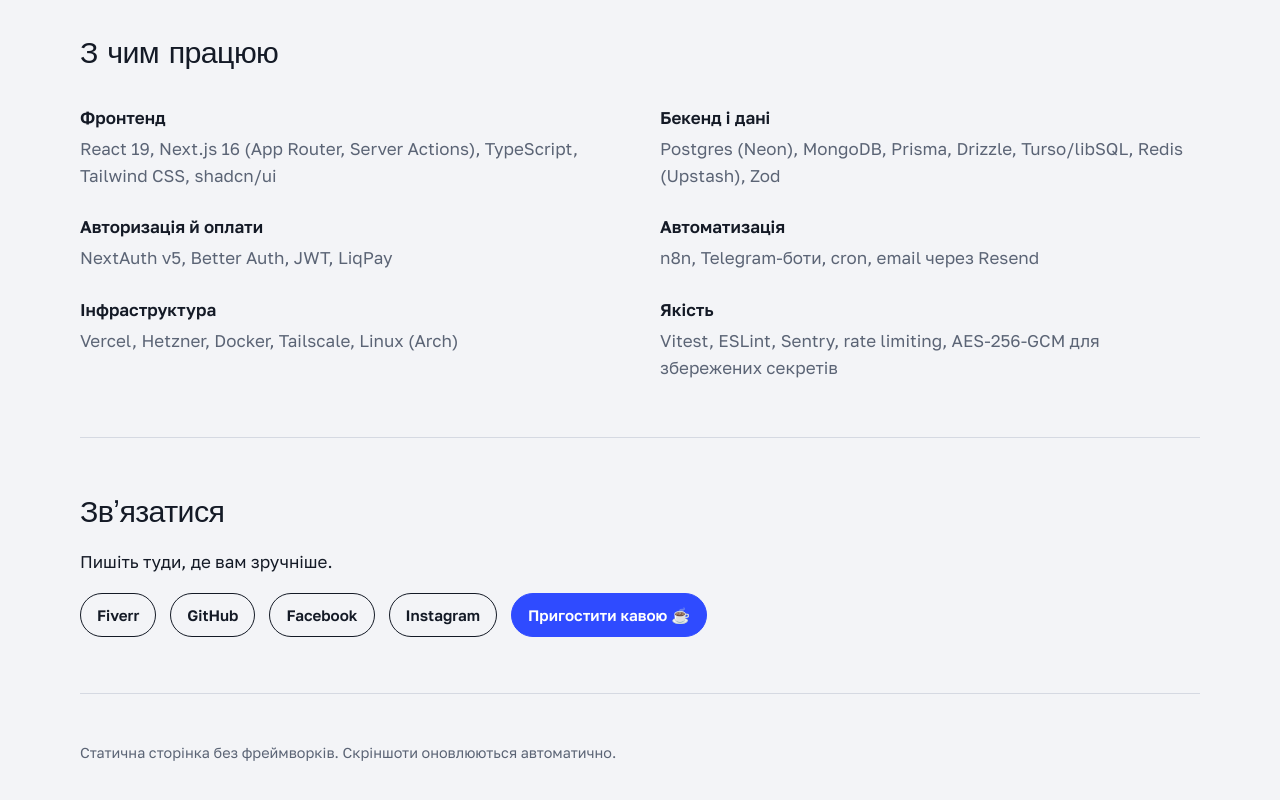
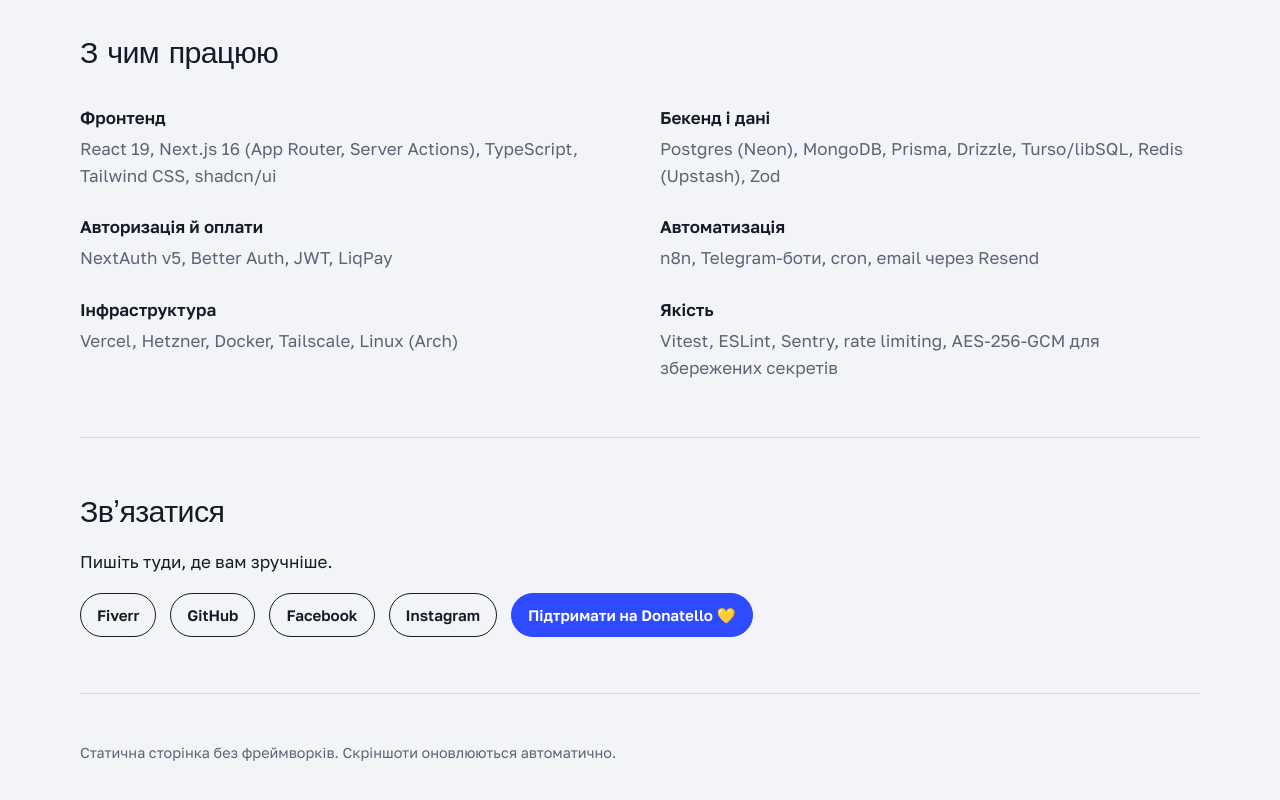
Before and after one commit to rollandss/rollandss.github.io, a website: page uk/index.html in a window 1280 px wide. Shown: the part 4645-5445 px from the top of the page. Drawn offline with Linux system fonts and the light colour scheme; a web font is replaced by a local one.

Commit message:
Підтримка: Ko-fi в англійській версії, Donatello в українській
Buy Me a Coffee не виплачує в Україну.

Co-Authored-By: Claude Opus 5.5 <noreply@anthropic.com>
Claude-Session: https://claude.ai/code/session_017rVFvSzsiYyi855tfUVkqm

```diff
--- a/uk/index.html
+++ b/uk/index.html
@@ -120,7 +120,7 @@
   <section class="wrap contact">
     <h2>Звʼязатися</h2>
     <p>Пишіть туди, де вам зручніше.</p>
-    <div class="links"><a class="btn" href="https://www.fiverr.com/artemmakarenkog" rel="me noopener" target="_blank">Fiverr</a><a class="btn" href="https://github.com/rollandss" rel="me noopener" target="_blank">GitHub</a><a class="btn" href="https://www.facebook.com/makar.artemenko" rel="me noopener" target="_blank">Facebook</a><a class="btn" href="https://www.instagram.com/rollandss05/" rel="me noopener" target="_blank">Instagram</a><a class="btn btn-primary" href="https://buymeacoffee.com/artemmakars" rel="me noopener" target="_blank">Пригостити кавою ☕</a></div>
+    <div class="links"><a class="btn" href="https://www.fiverr.com/artemmakarenkog" rel="me noopener" target="_blank">Fiverr</a><a class="btn" href="https://github.com/rollandss" rel="me noopener" target="_blank">GitHub</a><a class="btn" href="https://www.facebook.com/makar.artemenko" rel="me noopener" target="_blank">Facebook</a><a class="btn" href="https://www.instagram.com/rollandss05/" rel="me noopener" target="_blank">Instagram</a><a class="btn btn-primary" href="https://donatello.to/ArtemMakarenko" rel="me noopener" target="_blank">Підтримати на Donatello 💛</a></div>
   </section>
 </main>
 <footer class="wrap foot"><p>Статична сторінка без фреймворків. Скріншоти оновлюються автоматично.</p></footer>
```
Also changed, not shown: index.html (+1 -1 lines).
